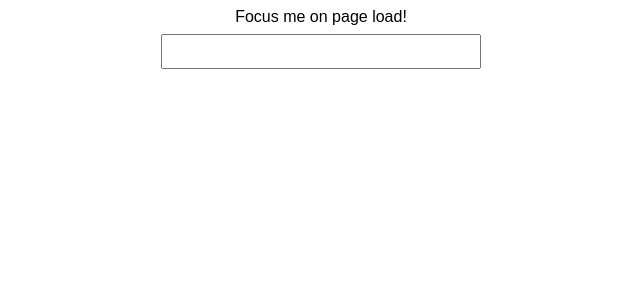
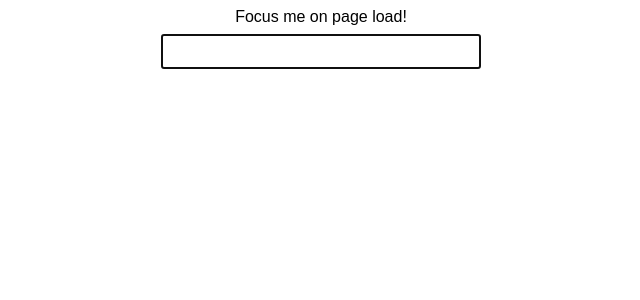
Before and after one commit to LinkedInLearning/react-code-challenges-2481088, a React (Create React App) app: page / in a window 1280 px wide. Shown: the top 300 px of the page, without its empty margins (319-959 px from the left). Built offline with nearby package versions, Linux system fonts and the light colour scheme.

Commit message:
finished code

```diff
--- a/src/10-focus-input/FocusInput.js
+++ b/src/10-focus-input/FocusInput.js
@@ -1,8 +1,14 @@
+import { useEffect, useRef } from 'react'
+
 export default function FocusInput() {
+  const focusedInput =  useRef(null)
+  useEffect(() => {
+    focusedInput.current.focus()
+  }, [])
   return (
     <div>
       <label htmlFor='focused-input'>Focus me on page load!</label>
-      <input name='focused-input'></input>
+      <input name='focused-input' ref={focusedInput}/>
     </div>
   )
 }
```
